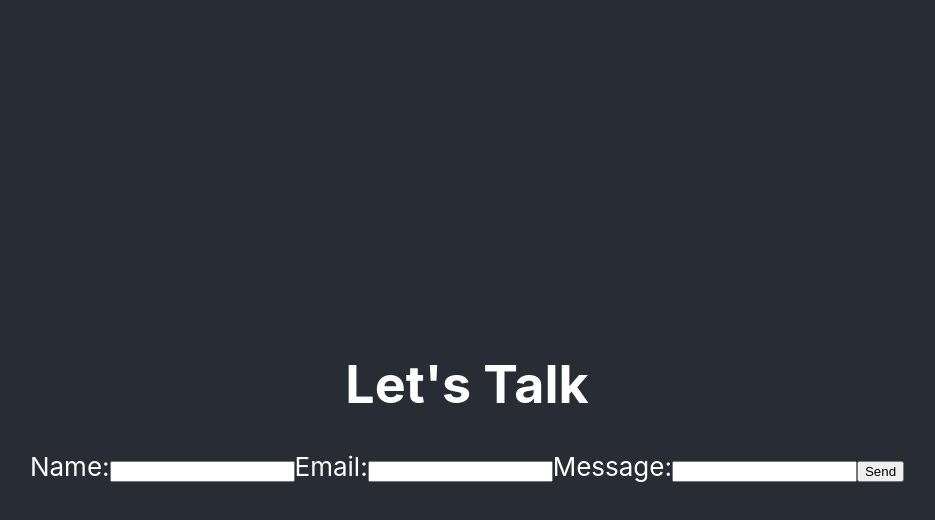
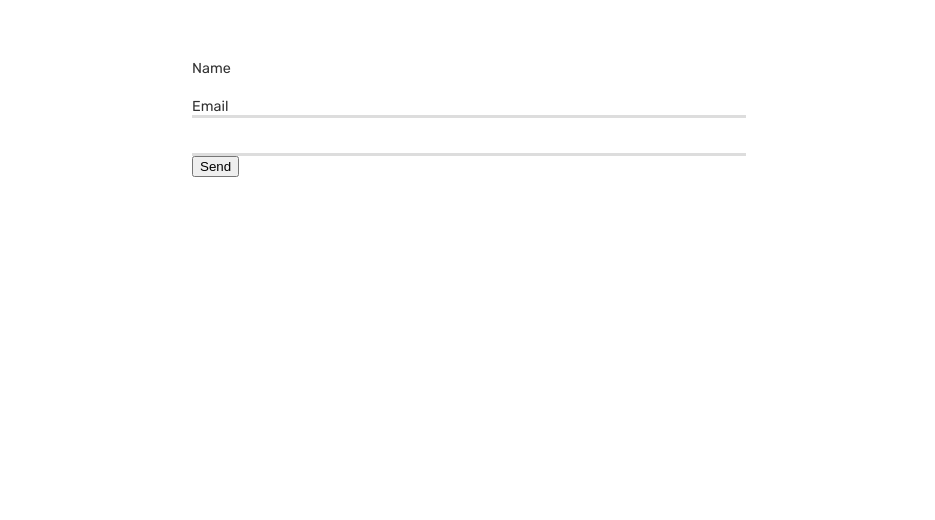
Before and after one commit to jennmez/contact-me-form, a React (Create React App) app: page / in a window 1280 px wide. Shown: the top 520 px of the page, without its empty margins (173-1108 px from the left). Built offline with nearby package versions, Linux system fonts and the light colour scheme.

Commit message:
updating the form with css

```diff
--- a/public/index.html
+++ b/public/index.html
@@ -24,10 +24,13 @@
       work correctly both with client-side routing and a non-root public URL.
       Learn how to configure a non-root public URL by running `npm run build`.
     -->
+    <link
+      href="https://fonts.googleapis.com/css2?family=Rubik:ital,wght@0,300;0,400;0,500;1,300&display=swap"
+      rel="stylesheet"
+    />
     <title>React App</title>
   </head>
   <body>
-    <noscript>You need to enable JavaScript to run this app.</noscript>
     <div id="root"></div>
     <!--
       This HTML file is a template.
--- a/src/App.css
+++ b/src/App.css
@@ -1,38 +1,10 @@
-.App {
-  text-align: center;
-}
-
-.App-logo {
-  height: 40vmin;
-  pointer-events: none;
-}
-
-@media (prefers-reduced-motion: no-preference) {
-  .App-logo {
-    animation: App-logo-spin infinite 20s linear;
-  }
-}
-
-.App-header {
-  background-color: #282c34;
+/* .App-header {
+  background-color: white;
   min-height: 100vh;
   display: flex;
   flex-direction: column;
   align-items: center;
   justify-content: center;
   font-size: calc(10px + 2vmin);
-  color: white;
-}
-
-.App-link {
-  color: #61dafb;
-}
-
-@keyframes App-logo-spin {
-  from {
-    transform: rotate(0deg);
-  }
-  to {
-    transform: rotate(360deg);
-  }
-}
+  color: rgb(50, 50, 50);
+} */
--- a/src/Contact.js
+++ b/src/Contact.js
@@ -1,4 +1,5 @@
 import React, { useState } from 'react';
+import './contact.css';
 
 function Contact() {
   const [name, setName] = useState('');
@@ -28,36 +29,49 @@ function Contact() {
     setMessage('');
   }
   return (
-    <div className="contact">
-      <h1 className="contact-header">Let's Talk</h1>
-      <form onSubmit={handleSubmit}>
-        <label>
-          Name:
+    // <div className="contact">
+    //   <h1 className="contact-header">Let's Talk</h1>
+    <form className="contact-form" onSubmit={handleSubmit}>
+      <div className="input-group">
+        <label for="name" className="contact-label">
+          Name
+        </label>
         <input
+          id="name"
+          className="contact-input"
           type="text"
           name="name"
           value={name}
           onChange={handleNameChange}
+          required
         />
+      </div>
+      <div className="input-group">
+        <label for="email" className="contact-label">
+          Email
         </label>
-        <label>
-          Email:
         <input
+          id="email"
+          className="contact-input"
           type="email"
           name="email"
           value={email}
           onChange={handleEmailChange}
+          required
         />
+      </div>
+      {/* <label for="message" className="contact-label">
+        Message
       </label>
-        <label>
-          Message:
-          <input
-            as="textarea"
+      <textarea
+        id="message"
+        className="contact-input"
         name="message"
+        rows={5}
         value={message}
         onChange={handleMessageChange}
-          />
-        </label>
+        required
+      /> */}
       <button type="submit" disabled={disabled}>
         Send
       </button>
@@ -65,7 +79,7 @@ function Contact() {
       {emailSent === true && <p>Email Sent</p>}
       {emailSent === false && <p>Email Not Sent</p>}
     </form>
-    </div>
+    // {/* </div> */}
   );
 }
 
--- a/src/contact.css
+++ b/src/contact.css
@@ -0,0 +1,87 @@
+/* .contact {
+  display: flex;
+  flex-direction: column;
+  padding: 1em;
+  background-color: #fff6f3;
+  border-radius: 10px;
+  border: 3px solid #71c8e2;
+  line-height: 1.5;
+} */
+
+/* * {
+  box-sizing: border-box;
+  line-height: 1.5;
+} */
+
+/* .contact-header {
+  font-weight: 500;
+} */
+
+.contact-form {
+  display: block;
+  position: relative;
+  background-color: white;
+  width: 550px;
+  height: 550px;
+  margin: 50px auto;
+  padding: 30px;
+}
+
+label {
+  display: block;
+  position: relative;
+  top: -20px;
+  left: 0px;
+  color: rgb(50, 50, 50);
+  font-size: 0.9em;
+  transition: all 0.5s ease;
+  z-index: 1;
+}
+
+input {
+  display: block;
+  position: relative;
+  background: none;
+  border: none;
+  border-bottom: 3px solid #ddd;
+  width: 100%;
+  font-size: 0.9em;
+  z-index: 2;
+  outline: none;
+}
+
+input:focus input:valid {
+  outline: none;
+  border-bottom: 3px solid #71c8e2;
+}
+
+input:focus + label,
+input:valid + label {
+  top: -40px;
+  font-size: 0.5em;
+  color: #71c8e2;
+}
+
+textarea {
+  display: block;
+  position: relative;
+  background: none;
+  border: none;
+  border-bottom: 3px solid #ddd;
+  width: 100%;
+  font-size: 0.9em;
+  z-index: 2;
+  outline: none;
+}
+
+textarea:focus textarea:valid {
+  outline: none;
+  border-bottom: 3px solid #71c8e2;
+}
+
+textarea:focus + label,
+textarea:valid + label {
+  top: -40px;
+  font-size: 0.5em;
+  color: #71c8e2;
+}
--- a/src/index.css
+++ b/src/index.css
@@ -1,7 +1,12 @@
+* {
+  font-weight: 400;
+  margin: 0;
+}
+
 body {
   margin: 0;
-  font-family: -apple-system, BlinkMacSystemFont, 'Segoe UI', 'Roboto', 'Oxygen',
-    'Ubuntu', 'Cantarell', 'Fira Sans', 'Droid Sans', 'Helvetica Neue',
+  font-family: 'Rubik', -apple-system, BlinkMacSystemFont, 'Segoe UI', 'Roboto',
+    'Oxygen', 'Ubuntu', 'Cantarell', 'Fira Sans', 'Droid Sans', 'Helvetica Neue',
     sans-serif;
   -webkit-font-smoothing: antialiased;
   -moz-osx-font-smoothing: grayscale;
```
Lines whose indentation alone changed are shown as unchanged.
